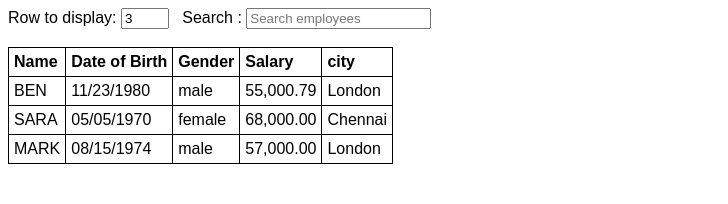
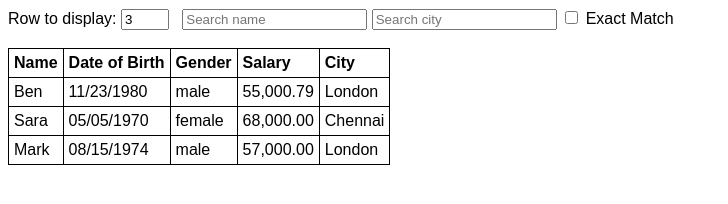
Before and after one commit to aprajita90/Javascript-Project, a website: page Angular_practice/htmlpage3.html in a window 1280 px wide. Shown: the whole page, without its empty margins (0-728 px from the left). Drawn offline with nearby package versions, Linux system fonts and the light colour scheme.

Commit message:
Checkbox filter in AngularJs

```diff
--- a/Angular_practice/htmlpage3.html
+++ b/Angular_practice/htmlpage3.html
@@ -16,7 +16,9 @@
 						<option value="+gender">Gender ASC</option>
 						<option value="-salary">Salary DESC</option>
 				   </select></br></br> -->
-		Search : <input type="text" placeholder="Search employees" ng-model="searchText.city" />
+		<input type="text" placeholder="Search name" ng-model="searchText.name" />
+		<input type="text" placeholder="Search city" ng-model="searchText.city" />
+		<input type="checkbox" ng-model="exactMatch" /> Exact Match
 	</br></br>
 		<table>
 			<thead>
@@ -25,12 +27,12 @@
 					<th ng-click="sortData('dateOfBirth')">Date of Birth <div ng-class="getSortClass('dateOfBirth')"></div></th>
 					<th ng-click="sortData('gender')">Gender <div ng-class="getSortClass('gender')"></div></th>
 					<th ng-click="sortData('salary')">Salary<div ng-class="getSortClass('salary')"></div></th>
-					<th ng-click="sortData('city')">city<div ng-class="getSortClass('city')"></div></th>
+					<th ng-click="sortData('city')">City<div ng-class="getSortClass('city')"></div></th>
 				</tr>
 			</thead>
 			<tbody>
-				<tr ng-repeat="employee in employees | limitTo: rowLimit |  orderBy: sortColumn:reverseSort | filter:searchText" >
-					<td>{{employee.name | uppercase}}</td>
+				<tr ng-repeat="employee in employees | limitTo: rowLimit |  orderBy: sortColumn:reverseSort | filter:searchText:exactMatch" >
+					<td>{{employee.name}}</td>
 					<td>{{employee.dateOfBirth | date: "MM/dd/yyyy"}}</td>
 					<td>{{employee.gender | lowercase}}</td>
 					<td>{{employee.salary | number: 2}}</td>
```
